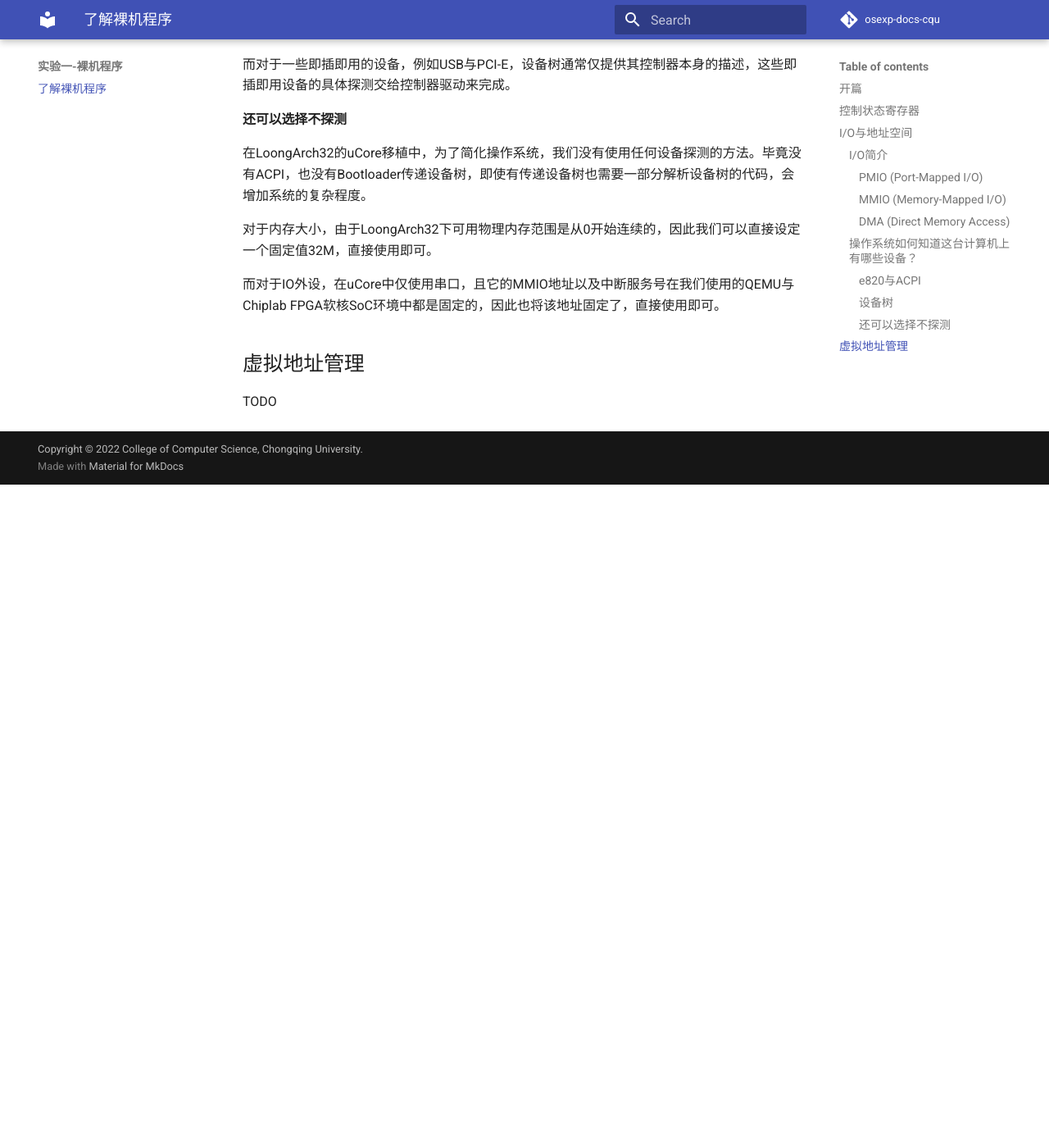
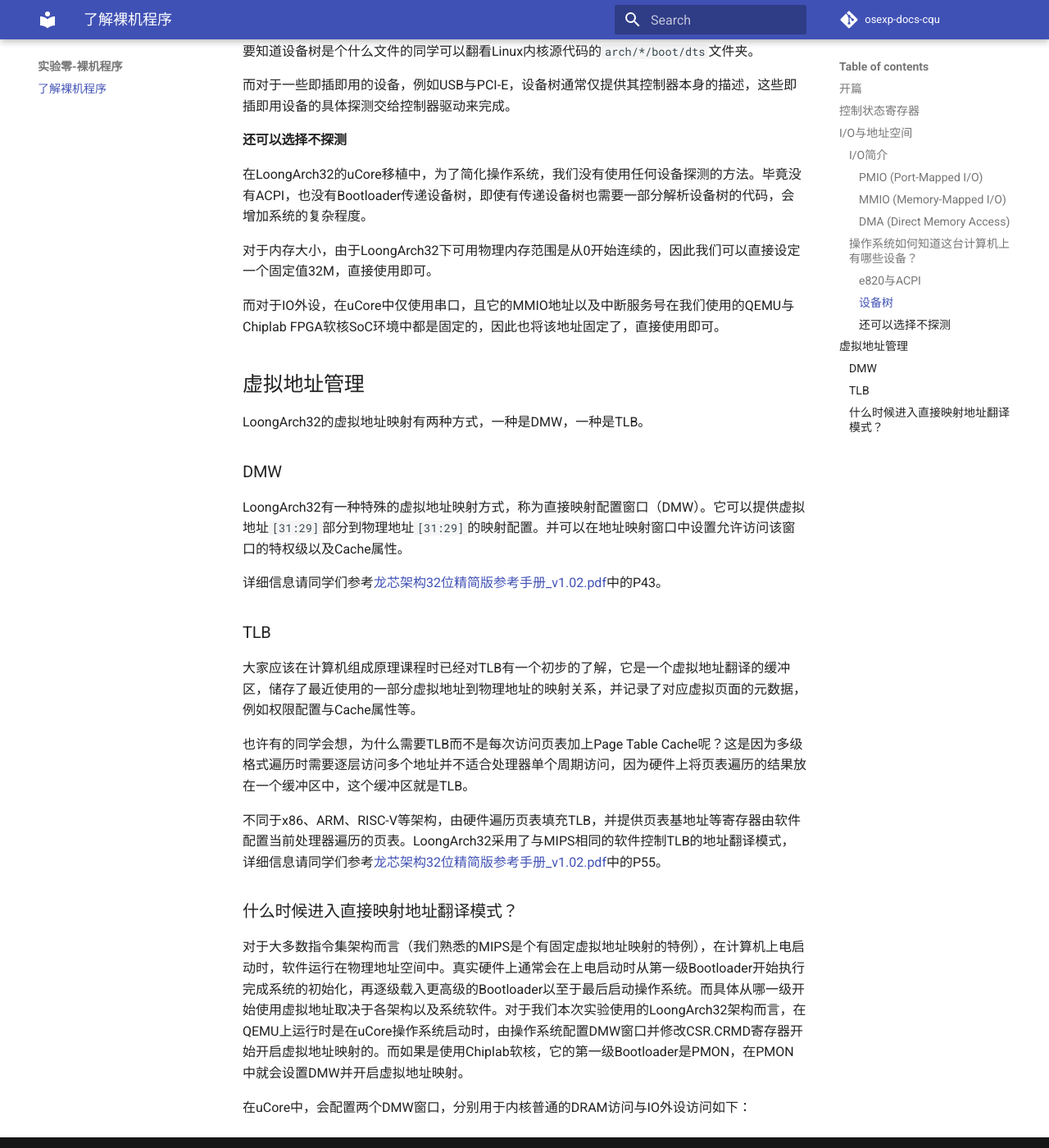
Before and after one commit to CQU-CS-LABs/osexp-docs-cqu, an MkDocs documentation site: the page built from docs/lab0/intro.md, in a window 1280 px wide and 1400 px high, scrolled down 3075 px. Shown: the whole window at 82% size. Built offline with MkDocs 1.6.1 and Material for MkDocs 9.7.7, drawn with Linux system fonts in a browser that asks for light colours; comment, search, counter and statistics services are not loaded; before the commit the page ends 3666 px from its top, so only the background shows below that; some of the changed text lies outside the part shown.

Commit message:
add virtual address manager

```diff
--- a/docs/lab1/intro.md
+++ b/docs/lab0/intro.md
@@ -62,7 +62,7 @@
 
 对于一次访问大量数据的情况，我们可以让设备直接读写内存，避免经过CPU影响效率。
 
-现在计算机的高速IO，例如网卡、硬盘控制器、GPU，都使用DMA技术将数据缓冲区直接写入内存，避免大量数据传输时需要大量MMIO访问。
+现在计算机的高速IO，例如网卡、硬盘控制器、GPU，都使用DMA技术将数据缓冲区直接放置于内存，避免大量数据传输时需要大量MMIO访问。
 
 这里需要提醒同学们注意的是，DMA访问通常与其他IO方式以及中断配合使用。其他IO方式用于进行DMA传输的控制，中断用于通知DMA状态改变，例如有新数据已经完成写入内存或者缓冲区已经发到对应的设备。
 
@@ -96,7 +96,7 @@ ACPI（Advanced Configuration and Power Interface）是上个世纪90年代产
 
 自己给一些嵌入式开发板编译过系统软件的同学一定对设备树不陌生。
 
-在这些没有ACPI机制的平台上，通常采用一种叫做设备树的脚本来描述计算机硬件上各个设备。该设备树通常会放置于Bootloader中通过参数传递给系统内核，也可能直接
+在这些没有ACPI机制的平台上，通常采用一种叫做设备树的脚本来描述计算机硬件上各个设备。该设备树通常会放置于Bootloader中通过参数传递给系统内核，也可能直接内嵌与系统内核中，想要知道设备树是个什么文件的同学可以翻看Linux内核源代码的`arch/*/boot/dts`文件夹。
 
 而对于一些即插即用的设备，例如USB与PCI-E，设备树通常仅提供其控制器本身的描述，这些即插即用设备的具体探测交给控制器驱动来完成。
 
@@ -110,4 +110,24 @@ ACPI（Advanced Configuration and Power Interface）是上个世纪90年代产
 
 ## 虚拟地址管理
 
-TODO
+LoongArch32的虚拟地址映射有两种方式，一种是DMW，一种是TLB。
+
+### DMW
+
+LoongArch32有一种特殊的虚拟地址映射方式，称为直接映射配置窗口（DMW）。它可以提供虚拟地址`[31:29]`部分到物理地址`[31:29]`的映射配置。并可以在地址映射窗口中设置允许访问该窗口的特权级以及Cache属性。
+
+详细信息请同学们参考[龙芯架构32位精简版参考手册_v1.02.pdf](https://mirrors.tuna.tsinghua.edu.cn/loongson/docs/loongarch/%E9%BE%99%E8%8A%AF%E6%9E%B6%E6%9E%8432%E4%BD%8D%E7%B2%BE%E7%AE%80%E7%89%88%E5%8F%82%E8%80%83%E6%89%8B%E5%86%8C_v1.02.pdf)中的P43。
+
+### TLB
+
+大家应该在计算机组成原理课程时已经对TLB有一个初步的了解，它是一个虚拟地址翻译的缓冲区，储存了最近使用的一部分虚拟地址到物理地址的映射关系，并记录了对应虚拟页面的元数据，例如权限配置与Cache属性等。
+
+也许有的同学会想，为什么需要TLB而不是每次访问页表加上Page Table Cache呢？这是因为多级格式遍历时需要逐层访问多个地址并不适合处理器单个周期访问，因为硬件上将页表遍历的结果放在一个缓冲区中，这个缓冲区就是TLB。
+
+不同于x86、ARM、RISC-V等架构，由硬件遍历页表填充TLB，并提供页表基地址等寄存器由软件配置当前处理器遍历的页表。LoongArch32采用了与MIPS相同的软件控制TLB的地址翻译模式，详细信息请同学们参考[龙芯架构32位精简版参考手册_v1.02.pdf](https://mirrors.tuna.tsinghua.edu.cn/loongson/docs/loongarch/%E9%BE%99%E8%8A%AF%E6%9E%B6%E6%9E%8432%E4%BD%8D%E7%B2%BE%E7%AE%80%E7%89%88%E5%8F%82%E8%80%83%E6%89%8B%E5%86%8C_v1.02.pdf)中的P55。
+
+### 什么时候进入直接映射地址翻译模式？
+
+对于大多数指令集架构而言（我们熟悉的MIPS是个有固定虚拟地址映射的特例），在计算机上电启动时，软件运行在物理地址空间中。真实硬件上通常会在上电启动时从第一级Bootloader开始执行完成系统的初始化，再逐级载入更高级的Bootloader以至于最后启动操作系统。而具体从哪一级开始使用虚拟地址取决于各架构以及系统软件。对于我们本次实验使用的LoongArch32架构而言，在QEMU上运行时是在uCore操作系统启动时，由操作系统配置DMW窗口并修改CSR.CRMD寄存器开始开启虚拟地址映射的。而如果是使用Chiplab软核，它的第一级Bootloader是PMON，在PMON中就会设置DMW并开启虚拟地址映射。
+
+在uCore中，会配置两个DMW窗口，分别用于内核普通的DRAM访问与IO外设访问如下：
--- a/mkdocs.yml
+++ b/mkdocs.yml
@@ -6,8 +6,8 @@ theme:
     - navigation.tabs
 nav:
   - 主页: index.md
-  - 实验一-裸机程序:
-    - 了解裸机程序: lab1/intro.md
+  - 实验零-裸机程序:
+    - 了解裸机程序: lab0/intro.md
 plugins:
   - search
   - git-revision-date-localized:
```
